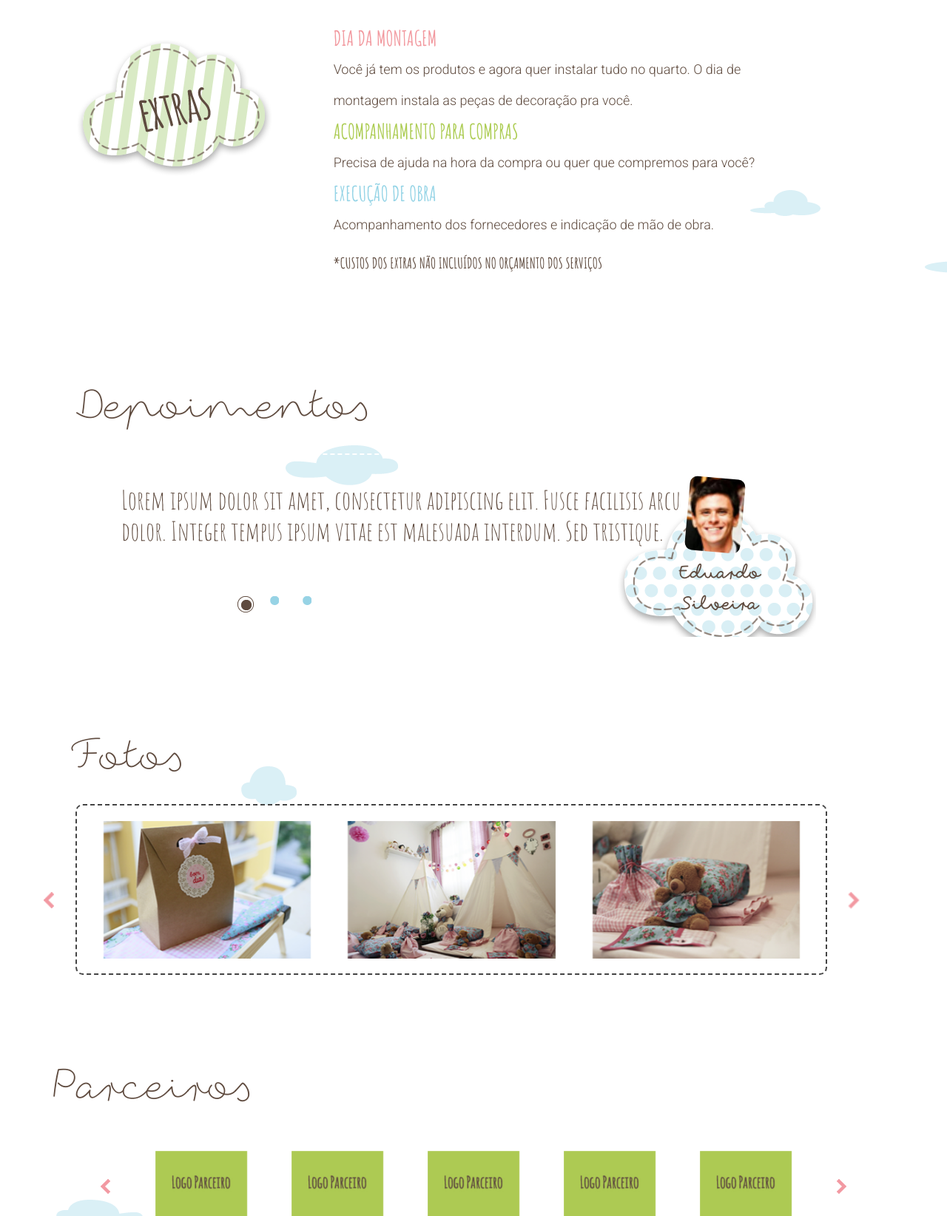
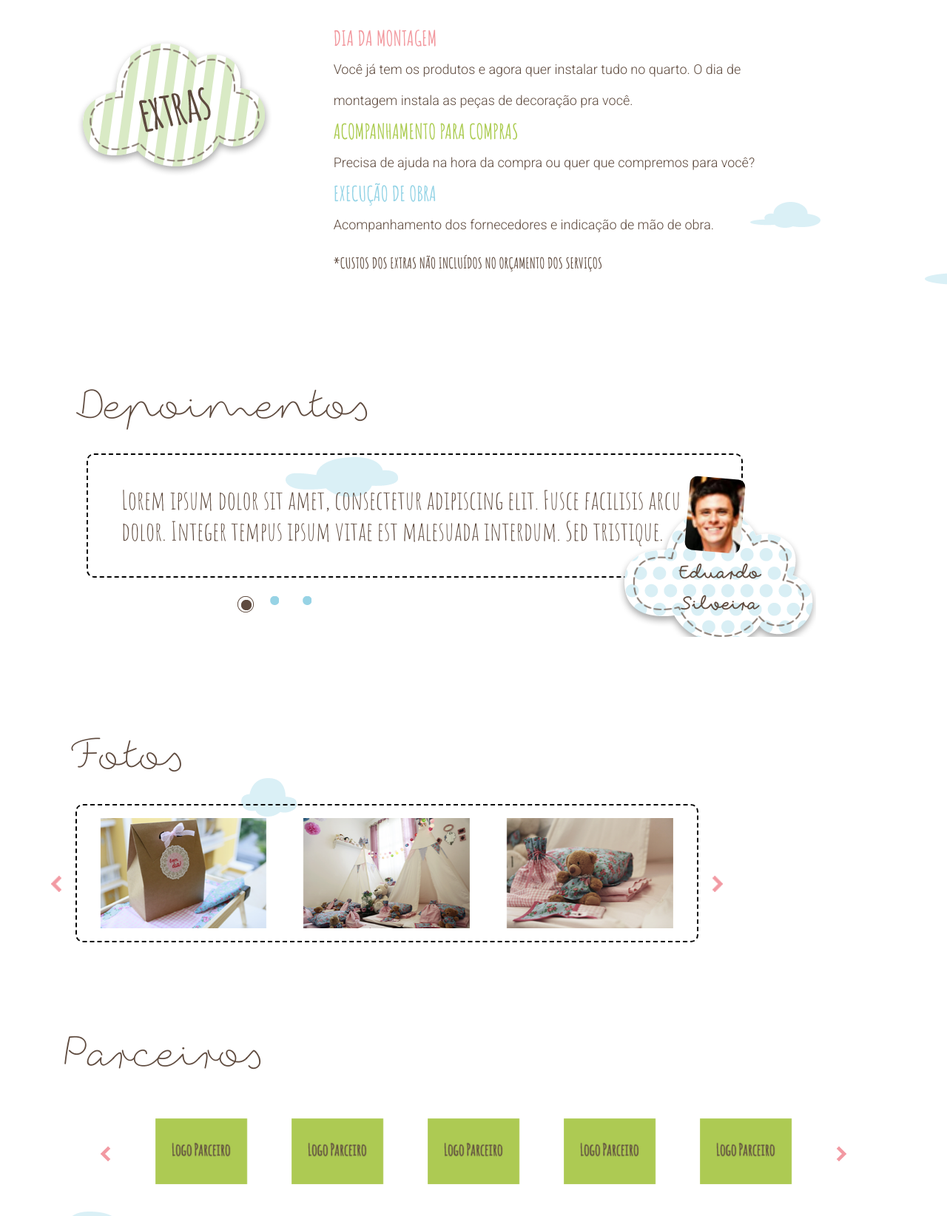
Before and after one commit to BrunnoCruvinel/nuvemdepapel, a PHP site: page /arquitetura.php in a window 1280 px wide. Shown: the part 1974-3618 px from the top of the page at 74% size. Run offline with PHP 8.4, Linux system fonts and the light colour scheme; some libraries are stand-ins or nearby versions.

Commit message:
Ajustes de página

```diff
--- a/arquitetura.php
+++ b/arquitetura.php
@@ -11,14 +11,17 @@
         <div class="row">
             <div class="col-md-12 col-sm-12 col-xs-12">
                 <?php require "slide-arquitetura.php" ?>
+
             </div>
         </div>
 
         <div class="espacamento_bottom">
             <div class="row">
-                <div class="titulo-grande text-color-marrom">
-                    Parceiros
-                </div>
+				<div class="col-md-12">
+					<div class="titulo-grande text-color-marrom">
+						Parceiros
+					</div>
+				</div>
                 <div class="col-md-10 col-md-offset-1 col-sm-10 col-sm-offset-1 col-xs-10 col-xs-offset-1">
                     <?php require "parceiros.php" ?>
                 </div>
--- a/css/fotos.css
+++ b/css/fotos.css
@@ -1,7 +1,3 @@
-.owl-theme .owl-nav [class*='owl-'] {
-    color: #f299a2 !important;
-
-}
 .componente-fotos {
     z-index: 1;
     display: flex;
@@ -10,7 +6,13 @@
 }
 
 .componente-fotos-container {
-    border: 2px dashed #444;
+    border: 2px dashed #ffffff;
+    border-radius: 10px;
+    padding: 2%;
+}
+
+.item-arquitetura .componente-fotos-container {
+    border: 2px dashed #000000;
     border-radius: 10px;
     padding: 2%;
 }
--- a/css/mediaqueries.css
+++ b/css/mediaqueries.css
@@ -18,6 +18,20 @@
 		right: -65px;
 		left: 145px;
 		top: 147px;
+	}
+
+	#arq #componente-depoimentos .usuario-depoimento{
+		right: -55px;
+		left: 70px;
+		top: 90%;
+	}
+	#arq .titulo-pequeno{
+		font-size: 12px;
+		margin-bottom: 0px;
+		height: 30px;
+		width: 166px !important;
+		padding: 0 30px 0 0px;
+		top: 30%
 	}
 	.img-depoimento{
 		width: 55px;
--- a/css/style.css
+++ b/css/style.css
@@ -287,3 +287,7 @@
 #kit-war .text-normal.espacamento_bottom{
 	margin-left: -10px;
 }
+
+#arq #componente-depoimentos .item-slide{
+	border: 2px dashed #000000;
+}
--- a/js/main.js
+++ b/js/main.js
@@ -7,7 +7,7 @@ $(document).ready(function() {
 
     var currentScroll = $(this).scrollTop();
     if (currentScroll > previousScroll) {
-      y += 5;
+      y += 7;
       $('.backNuvem').css("background-position", "0px " + y + "px");
 	  $('.back_pijama').css("background-position", "25px " + y + "px");
       $('.bg-nuvem-arquitetura').css("background-position", "0px " + y + "px");
@@ -31,29 +31,29 @@ $(document).ready(function() {
   });
 
 // arquitetura
-  $('#navArquitetura li').on('click', function() {
+$('#navArquitetura li').on('click', function(){
   $('#navArquitetura li').removeClass('active');
   $(this).addClass('active');
   $('#navArquitetura li').text("");
   var go = $(this).data('go');
   $(this).text($(this).data('text'));
 
-    if (go == "slide-arquitetura") {
+  if(go=="slide-arquitetura"){
     $('html, body').animate({
          scrollTop: 0
      }, 1500);
-    } else {
+  }else{
     $('html, body').animate({
-        scrollTop: $("#" + go).offset().top
+         scrollTop: $("#"+go).offset().top
      }, 1500);
   }
 });
 
-  $('.item-arquitetura').on('mouseenter', function() {
+$('.item-arquitetura').on('mouseenter', function(){
     $('#navArquitetura li').removeClass('active');
     $('#navArquitetura li').text("");
-    let li = $('#navArquitetura').find('[data-go="' + $(this).attr('id') + '"]');
-    $('#navArquitetura').find('[data-go="' + li.data('go') + '"]').text(li.data('text'));
+    let li = $('#navArquitetura').find('[data-go="' +  $(this).attr('id') + '"]');
+    $('#navArquitetura').find('[data-go="' +  li.data('go') + '"]').text(li.data('text'));
     li.addClass('active');
 });
 
@@ -77,14 +77,60 @@ $(document).ready(function() {
   /**
    * Carousel fotos
    */
-  $('.componente-fotos').owlCarousel({
+  $('.componente-fotos').not('.item-arquitetura .componente-fotos').owlCarousel({
     loop: true,
     items: 3,
     nav: true,
     margin: 20,
     dots: false,
     navRewind: false,
-    navText: ["<img height='22px' src='img/seta_esquerda.png'>", "<img height='22px' src='img/seta_direita.png'>"]
+    navText: ["<img height='22px' src='img/seta-branca-esquerda.png'>", "<img height='22px' src='img/seta-branca-direita.png'>"],
+	responsive: {
+      0: {
+        items: 1,
+        nav: true
+      },
+      480: {
+        items: 1,
+        nav: true
+      },
+      600: {
+        items: 3,
+        nav: true
+      },
+      1000: {
+        items: 3,
+        nav: true
+      }
+    }
+  });
+
+  $('.item-arquitetura .componente-fotos').owlCarousel({
+    loop: true,
+    items: 3,
+    nav: true,
+    margin: 20,
+    dots: false,
+    navRewind: false,
+    navText: ["<img height='22px' src='img/seta_esquerda.png'>", "<img height='22px' src='img/seta_direita.png'>"],
+	responsive: {
+      0: {
+        items: 1,
+        nav: true
+      },
+      480: {
+        items: 1,
+        nav: true
+      },
+      600: {
+        items: 3,
+        nav: true
+      },
+      1000: {
+        items: 3,
+        nav: true
+      }
+    }
   });
 
 
--- a/slide-arquitetura.php
+++ b/slide-arquitetura.php
@@ -121,7 +121,7 @@
 
     <div id="fotos" class="item-arquitetura">
         <div class="row">
-            <div class="col-md-12 col-sm-12 col-xs-12 col-lg-12">
+            <div class="col-md-10 col-sm-10 col-xs-10 col-lg-10">
                <div class="titulo-grande text-color-marrom">
                     Fotos
                </div>
```
Lines whose indentation alone changed are shown as unchanged.
